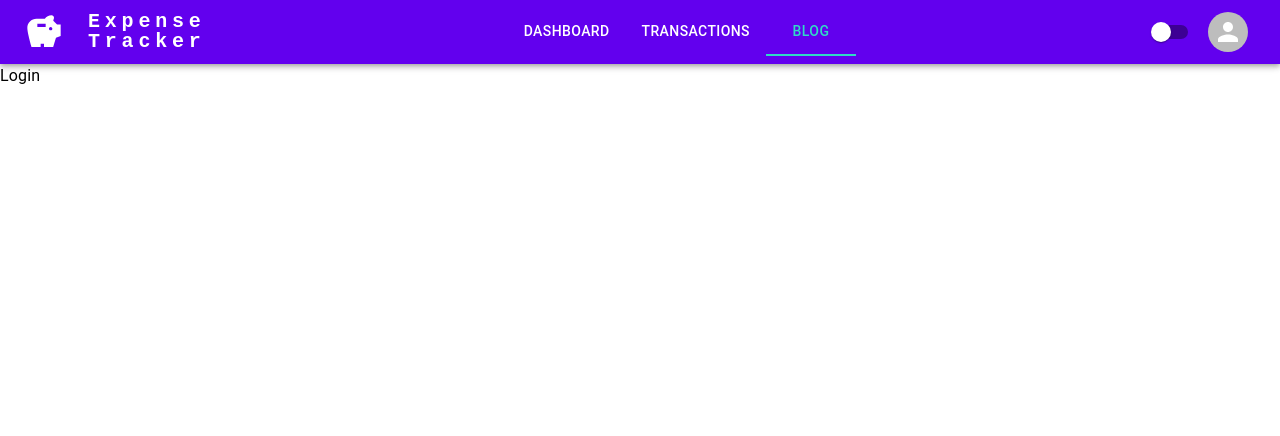
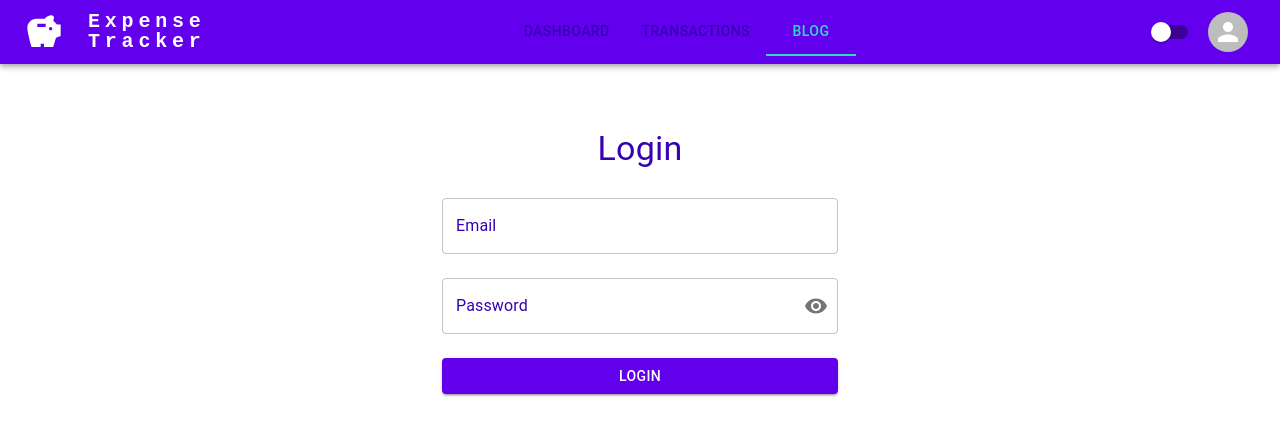
Before and after one commit to AndjelaBoltaKovacic/ExpenseTracker, a React (Create React App) app in the folder Expense Tracker - FE/: page /login in a window 1280 px wide. Shown: the top 436 px of the page. Built offline with nearby package versions, Linux system fonts and the light colour scheme.

Commit message:
built login page and added validation

```diff
--- a/Expense Tracker - FE/src/common/toggler.tsx
+++ b/Expense Tracker - FE/src/common/toggler.tsx
@@ -1,6 +1,7 @@
 import { useContext } from 'react';
 import { Tooltip, Switch } from '@mui/material';
 import { ThemeContext } from '../contexts/themeContext';
+import { Theme } from '../values/enums/theme';
 
 
 export const Toggler = () => {
@@ -8,7 +9,7 @@ export const Toggler = () => {
 
     return (
         <Tooltip title="Change theme">
-            <Switch color="secondary" onChange={colorMode.toggleColorMode} />
+            <Switch color="secondary" checked={colorMode.mode === Theme.Dark} onChange={colorMode.toggleColorMode} />
         </Tooltip>
     );
 };
--- a/Expense Tracker - FE/src/pages/auth/login.tsx
+++ b/Expense Tracker - FE/src/pages/auth/login.tsx
@@ -1,9 +1,81 @@
-import React from 'react'
+import React, { ReactNode, useState } from 'react';
+import { useForm } from 'react-hook-form';
+import { TextField, Button, Typography, Container, InputAdornment, IconButton } from '@mui/material';
+import { Visibility, VisibilityOff } from '@mui/icons-material';
 
-function Login() {
+const LoginForm = () => {
+    const [showPassword, setShowPassword] = useState(false);
+
+    const {
+        register,
+        handleSubmit,
+        formState: { errors },
+    } = useForm();
+
+    const onSubmit = (data: any) => {
+        console.log(data); // You can replace this with your login logic
+    };
+
+    const handlePasswordVisibilityToggle = () => {
+        setShowPassword((prevShowPassword) => !prevShowPassword);
+    };
+
     return (
-        <div>Login</div>
-    )
-}
+        <Container maxWidth="xs" sx={{ marginTop: 8 }}>
+            <Typography variant="h4" align="center" gutterBottom>
+                Login
+            </Typography>
+            <form onSubmit={handleSubmit(onSubmit)}>
+                <TextField
+                    label="Email"
+                    variant="outlined"
+                    fullWidth
+                    margin="normal"
+                    {...register('email', {
+                        required: 'Email is required',
+                        pattern: {
+                            value: /^\S+@\S+$/i,
+                            message: 'Invalid email format',
+                        },
+                    })}
+                    error={!!errors.email}
+                    helperText={errors?.email?.message as ReactNode}
+                />
+                <TextField
+                    label="Password"
+                    type={showPassword ? 'text' : 'password'}
+                    variant="outlined"
+                    fullWidth
+                    margin="normal"
+                    {...register('password', {
+                        required: 'Password is required',
+                        minLength: {
+                            value: 8,
+                            message: 'Password must have at least 8 characters',
+                        },
+                        pattern: {
+                            value: /^(?=.*?[A-Z])(?=.*?[a-z])(?=.*?[0-9])(?=.*?[!@#$%^&*])[A-Za-z0-9!@#$%^&*]*$/,
+                            message: 'Password must include at least one capital letter and one special character',
+                        },
+                    })}
+                    error={!!errors.password}
+                    helperText={errors?.password?.message as ReactNode}
+                    InputProps={{
+                        endAdornment: (
+                            <InputAdornment position="end">
+                                <IconButton onClick={handlePasswordVisibilityToggle} edge="end">
+                                    {showPassword ? <VisibilityOff /> : <Visibility />}
+                                </IconButton>
+                            </InputAdornment>
+                        ),
+                    }}
+                />
+                <Button type="submit" variant="contained" color="primary" fullWidth sx={{ marginTop: 2 }}>
+                    Login
+                </Button>
+            </form>
+        </Container>
+    );
+};
 
-export default Login;
+export default LoginForm;
--- a/Expense Tracker - FE/src/values/enums/colors.ts
+++ b/Expense Tracker - FE/src/values/enums/colors.ts
@@ -24,8 +24,8 @@ enum LightTheme {
     Error = '#b00020',
     OnPrimary = '#ffffff',
     OnSecondary = '#ffffff',
-    OnBackground = '#000000',
-    OnSurface = '#ffffff',
+    OnBackground = '#3700b3',
+    OnSurface = '#3700b3',
     OnError = '#ffffff'
 
 }
```
